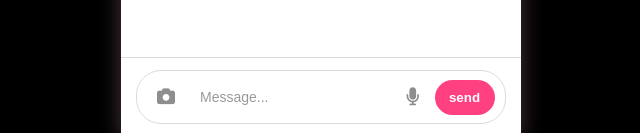
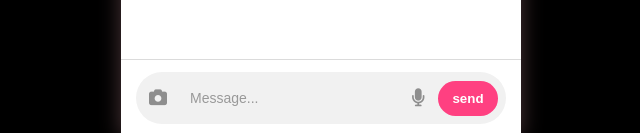
Before and after one commit to ziiamodel/my-project, a plain HTML site: page client/index.html in a window 1280 px wide. Shown: the part 664-797 px from the top of the page, 319-959 px from the left. Drawn offline with Linux system fonts and the light colour scheme.

Commit message:
Update style.css

```diff
--- a/client/style.css
+++ b/client/style.css
@@ -203,12 +203,12 @@ html, body {
 
 .input-container {
   display: flex;
-  align-items: center;
-  gap: 10px;
-  background: #fff;
-  border-radius: 25px;
-  padding: 8px 15px;
-  border: 1px solid #dbdbdb;
+    align-items: center;
+    gap: 8px;
+    padding: 8px;
+    background-color: #f1f1f1;
+    border-radius: 30px;
+    overflow: hidden;
 }
 
 .input-btn {
```
